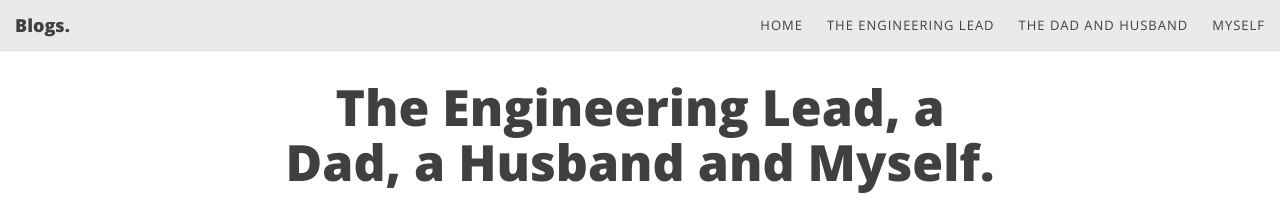
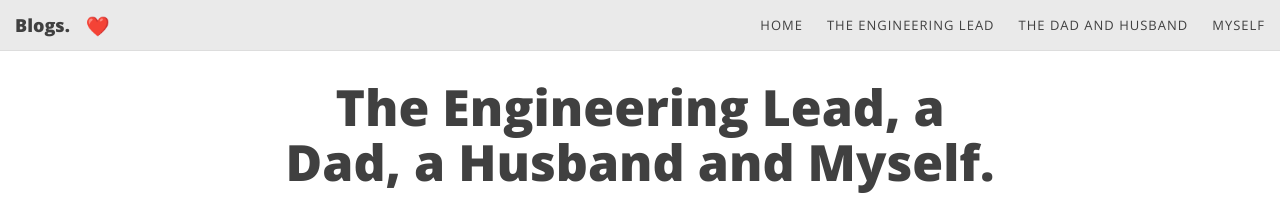
Before and after one commit to Jamesockenden/Jamesockenden.github.io, a Jekyll site: the page built from index.md, in a window 1280 px wide. Shown: the top 206 px of the page. Built offline with Jekyll 4.4.1, drawn with Linux system fonts in a browser that asks for light colours.

Commit message:
Added sponsor button

```diff
--- a/_includes/nav.html
+++ b/_includes/nav.html
@@ -1,10 +1,15 @@
 <nav class="site-nav navbar-custom">
   <a class="navbar-brand" href="{{ '/' | relative_url }}">{{ site.title }}</a>
+
   <button class="nav-toggle" type="button" aria-controls="main-navbar" aria-expanded="false" aria-label="Toggle navigation">
     <span aria-hidden="true"></span>
     <span aria-hidden="true"></span>
     <span aria-hidden="true"></span>
   </button>
+
+  <!-- Added Sponsor Button -->
+  <a class="sponsor-nav-btn" href="https://github.com/sponsors/Jamesockenden" aria-label="Sponsor my work" title="Sponsor">❤️</a>
+
   <div class="nav-menu" id="main-navbar">
     <ul>
       {% for link in site.navbar-links %}
--- a/assets/css/site-theme.scss
+++ b/assets/css/site-theme.scss
@@ -77,6 +77,16 @@ blockquote { color: #808080; font-style: italic; }
 .section-preview-heading h2 a { color: var(--text-col); }
 .section-preview-heading p { margin: 0 0 .5rem; color: #777; }
 .section-empty { padding: 2rem 0; color: #777; }
+.sponsor-nav-btn {
+  display: inline-flex;
+  align-items: center;
+  justify-name: center;
+  padding: 0.5rem;
+  text-decoration: none;
+  font-size: 1.2rem;
+  margin-left: 0.5rem;
+  vertical-align: middle;
+}
 footer { padding: 1.5rem 0; color: var(--footer-text-col); background: var(--footer-col); font-size: .9rem; text-align: center; }
 footer p { margin: .5rem 0; }
 
```
